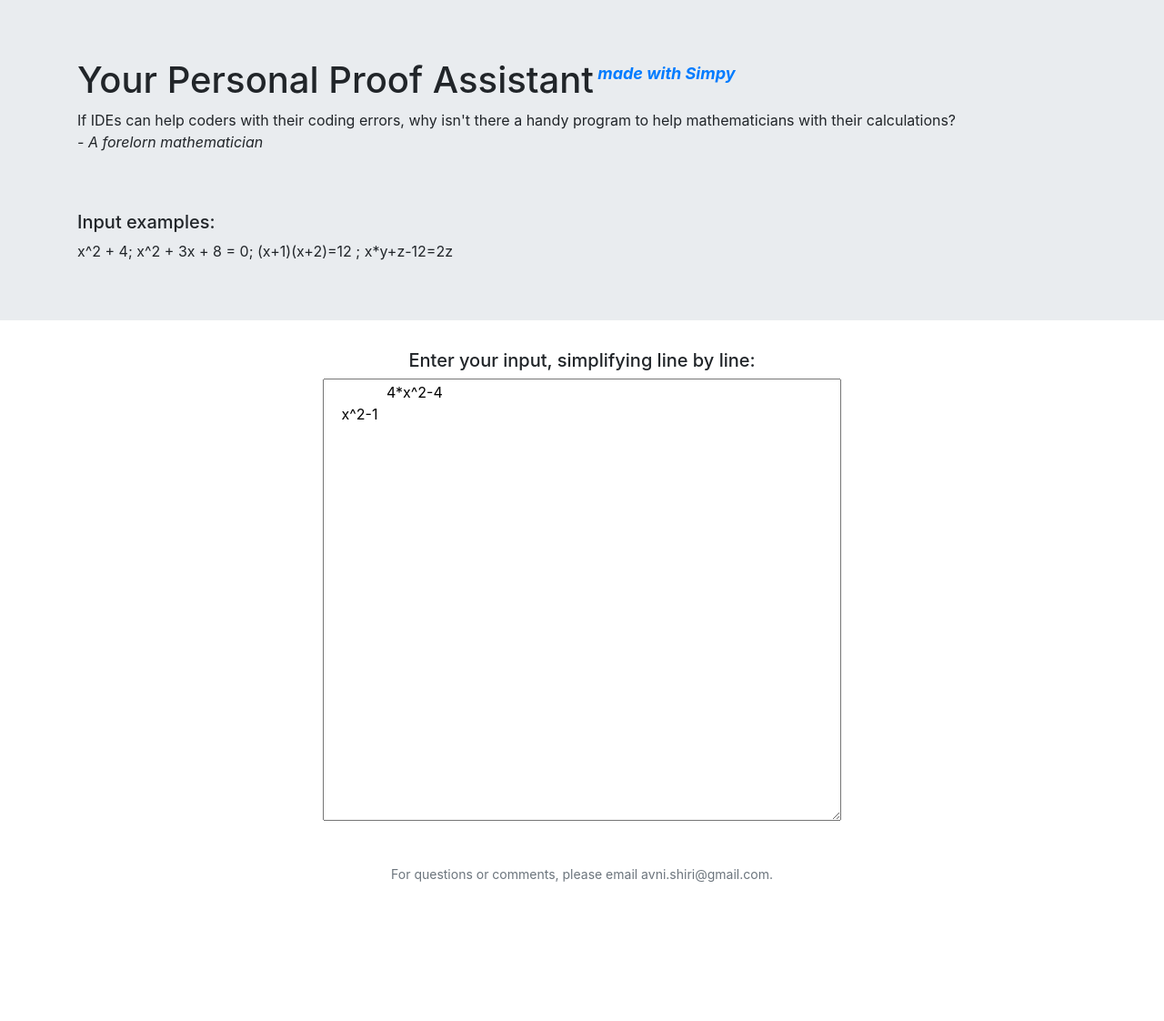
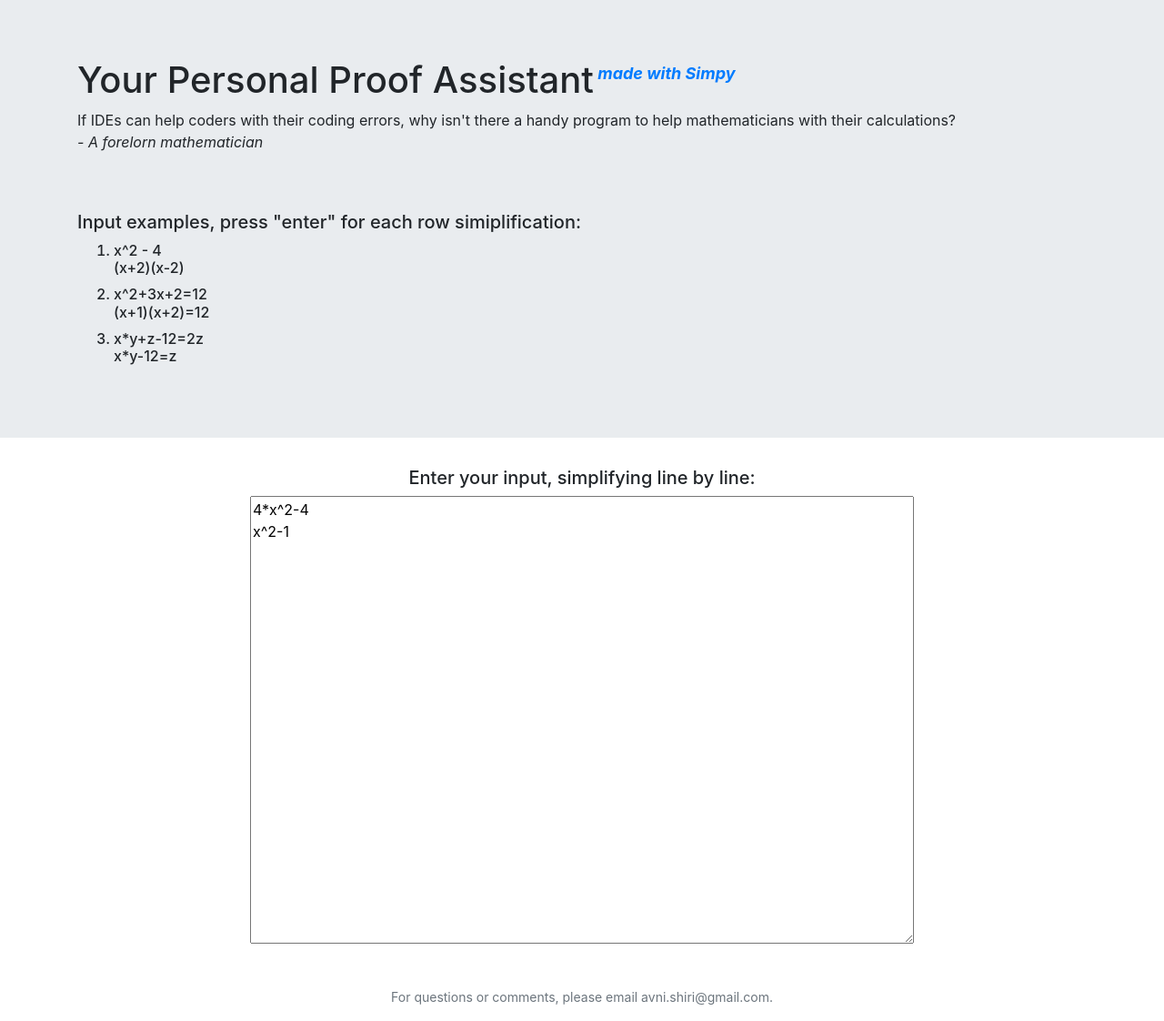
Before and after one commit to s-avni/web-proof-helper, a Flask app: page / in a window 1280 px wide. Shown: the whole page at 91% size. Before the commit the page ends 969 px from the top, so only its background shows below. Run offline with Flask 2, Linux system fonts and the light colour scheme; some libraries are stand-ins or nearby versions.

Commit message:
ajax only sends last two rows; basic feedback on first line

```diff
--- a/templates/index.html
+++ b/templates/index.html
@@ -14,6 +14,12 @@ dimensionless combination or your desired dimension.">
     <script src="https://cdnjs.cloudflare.com/ajax/libs/popper.js/1.14.7/umd/popper.min.js"></script>
     <script src="https://maxcdn.bootstrapcdn.com/bootstrap/4.3.1/js/bootstrap.min.js"></script>
     <link href="../static/sticky-footer.css" rel="stylesheet">
+
+    <style>
+    li{
+      margin: 10px 0;
+    }
+    </style>
 </head>
 <body>
 
@@ -30,7 +36,14 @@ dimensionless combination or your desired dimension.">
 
         <br/>
         <br/>
-        <h5>Input examples: </h5><h6></h6> x^2 + 4; x^2 + 3x + 8 = 0; (x+1)(x+2)=12 ; x*y+z-12=2z</h6>
+        <h5>Input examples, press "enter" for each row simiplification: </h5>
+        <h6>
+        <ol>
+          <li>x^2 - 4 <br/>(x+2)(x-2)</li>
+          <li>x^2+3x+2=12<br/> (x+1)(x+2)=12</li>
+          <li>x*y+z-12=2z<br/>x*y-12=z</li>
+        </ol>
+        </h6>
     </div>
 </div>
 
@@ -38,9 +51,13 @@ dimensionless combination or your desired dimension.">
     <h5>Enter your input, simplifying line by line:</h5>
     <div class="row">
         <!--4*x^2-4=0 &#13;&#10; 2*x^2-2=0 &#13;&#10; x=1-->
-        <textarea id="math-text" rows="20" class="col-md-6 offset-md-3">
-            4*x^2-4 &#13;&#10; x^2-1
-        </textarea>
+        <div class="col col-md-1 offset-md-1 text-right">
+            <br/>
+            <p id="check_1"></p>
+        </div>
+        <div class="col col-md-8">
+        <textarea style="height:100%; min-width: 100%" id="math-text" rows="20">4*x^2-4 &#13;&#10;x^2-1</textarea>
+        </div>
     </div>
 </div>
 
@@ -48,10 +65,15 @@ dimensionless combination or your desired dimension.">
 <br/>
 
 <!--https://stackoverflow.com/questions/6524288/jquery-event-for-user-pressing-enter-in-a-textbox-->
+<!-- only send last two rows each time -->
 <script>
     $(document).ready(function () {
         $('textarea').bind("enterKey", function (e) {
-            const txt = $('#math-text').val();
+            const lines = $('#math-text').val().split("\n");
+            const lines2 = lines.filter(function(entry) { return entry.trim() != ''; });
+            console.log(lines2);
+            const desired_lines = lines2.slice(-2);
+            const txt = desired_lines.join('\n');
             console.log(txt);
             $.ajax({
                 url: '/validate',
@@ -60,6 +82,16 @@ dimensionless combination or your desired dimension.">
                 data: {txt: txt}, //your data: {key1:value1, key2:value2}
                 success: function (data) { //handle a successfull response (200 OK)
                     console.log(data.result);
+                    if (data.result == "A-OK") {
+                        $('#check_1').text('OK!');
+                        console.log();
+                    } else {
+                        $('#check_1').text('Mistake!');
+                    }
+                    const val = $('#check_1').val();
+                    console.log(val);
+                    console.log("hey")
+
                     //here you can do with your data whatever you want
                 },
                 error: function (jqXHR, textStauts, errorThrown) { //handle every error. e.g. 500
```
